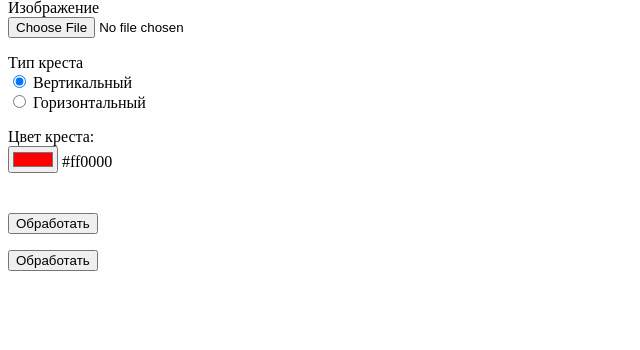
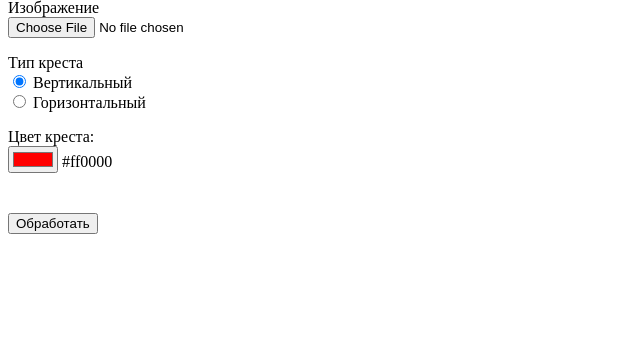
Before and after one commit to MaxB3l/lab1, a Flask app: page / in a window 1280 px wide. Shown: the part 107-457 px from the top of the page, without its empty margins (0-640 px from the left). Run offline with Flask 3, Linux system fonts and the light colour scheme; some libraries are stand-ins or nearby versions.

```diff
--- a/templates/index.html
+++ b/templates/index.html
@@ -76,9 +76,6 @@
 <p>
     <button type="submit">Обработать</button>
 </p>
-    <p>
-        <button type="submit">Обработать</button>
-    </p>
 </form>
 
     <!-- Место для картинок (скрыто по умолчанию) -->
```
